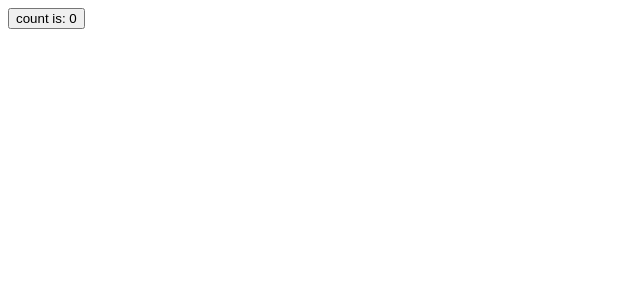
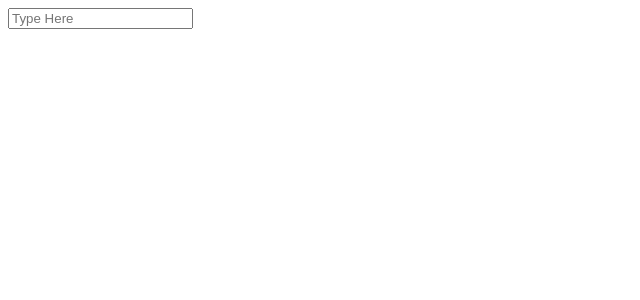
Before and after one commit to TarekHabashy/Vue.js-Tutorial, a Vue app: page / in a window 1280 px wide. Shown: the top 300 px of the page, without its empty margins (0-640 px from the left). Built offline with nearby package versions, Linux system fonts and the light colour scheme.

Commit message:
[update]onInput(e)の書き方

```diff
--- a/src/App.vue
+++ b/src/App.vue
@@ -1,18 +1,14 @@
+<!-- 参考リンク -->
+<!-- https://ja.vuejs.org/tutorial/#step-5 -->
+
 <script setup>
 import { ref } from 'vue'
 
-const count = ref(0)
-
-const increment = () =>{
-  count.value++
-}
-
+const text = ref('')
 </script>
 
 <template>
-  <button @click="increment">count is: {{ count }}</button>
+  <!-- v-model は onInput(e)みたいな感じ -->
+  <input v-model="text" placeholder="Type Here">
+  <p>{{ text }}</p>
 </template>
-
-
-<!-- 参考リンク -->
-<!-- https://ja.vuejs.org/tutorial/#step-4 -->
```
